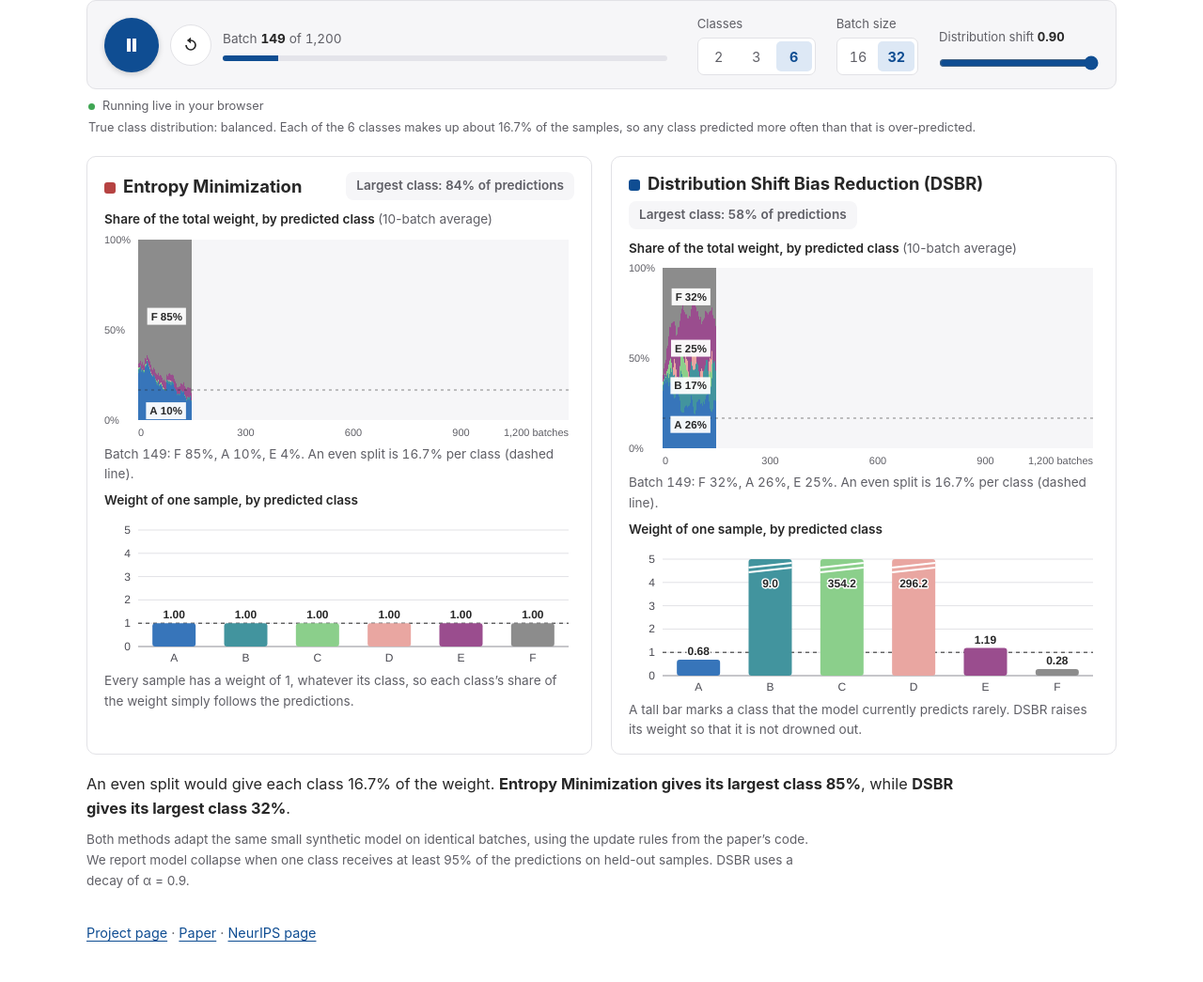
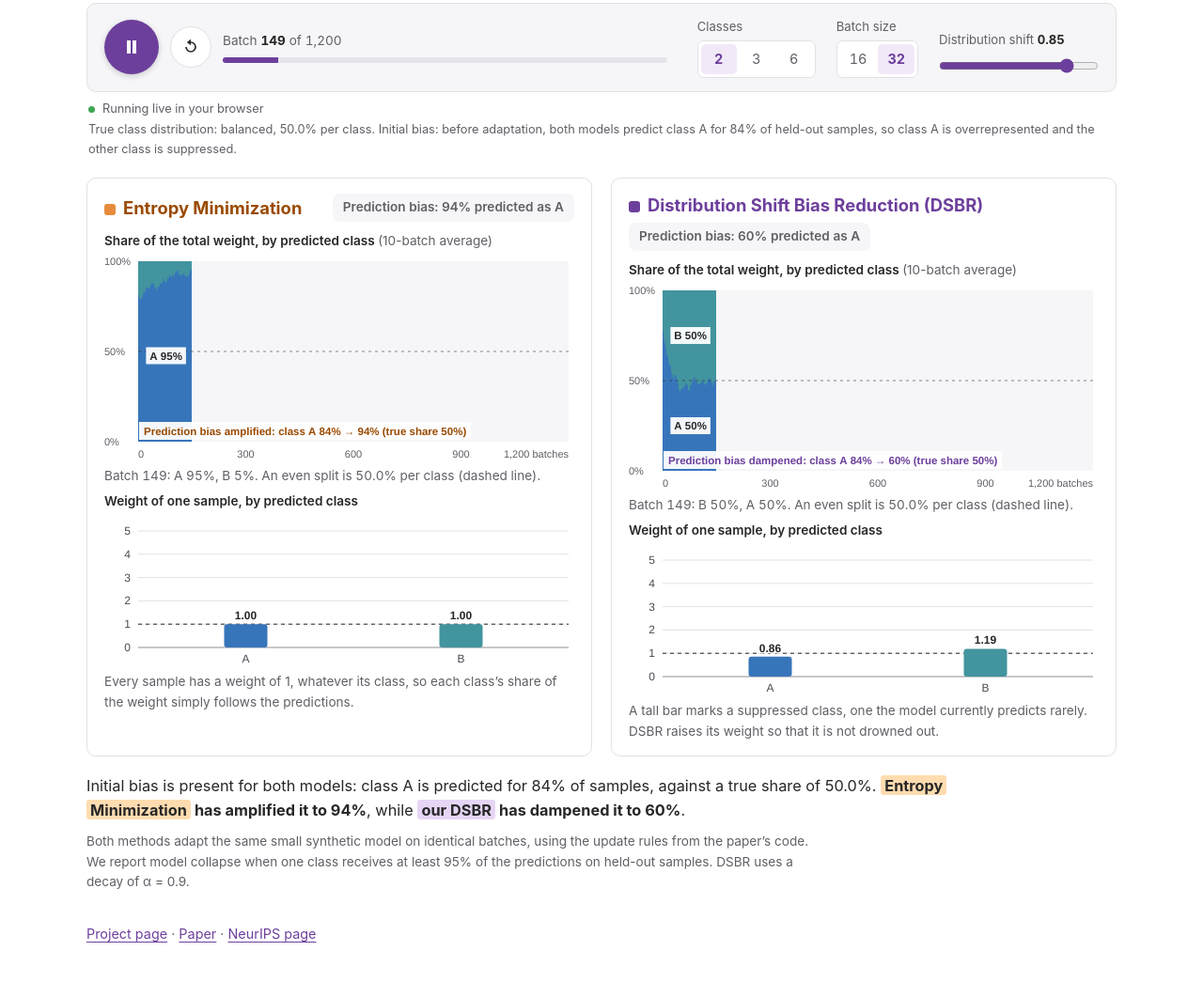
Before and after one commit to entropy-minimization-dsbr/entropy-minimization-dsbr.github.io, a plain HTML site: page demo.html in a window 1280 px wide. Shown: the part 458-1503 px from the top of the page at 94% size. Drawn offline with Linux system fonts and the light colour scheme.

Commit message:
demo edits

```diff
--- a/demo.html
+++ b/demo.html
@@ -6,10 +6,10 @@
   <meta name="color-scheme" content="only light">
   <title>Interactive Demo | DSBR</title>
   <meta name="description" content="Interactive demo for the NeurIPS 2026 Spotlight paper “Entropy Minimization without Model Collapse”: see how Entropy Minimization and DSBR weight every sample, and watch the model collapse under Entropy Minimization but not under DSBR.">
-  <link rel="stylesheet" href="demo/demo.css?v=4">
+  <link rel="stylesheet" href="demo/demo.css?v=14">
   <script defer src="demo/engine.js?v=4"></script>
   <script defer src="demo/models.js?v=4"></script>
-  <script defer src="demo/demo.js?v=4"></script>
+  <script defer src="demo/demo.js?v=13"></script>
 </head>
 <body>
   <header class="wrap masthead">
@@ -17,12 +17,12 @@
     <p class="venue"><strong>NeurIPS 2026 Spotlight Paper</strong> <span aria-hidden="true">·</span> Main Track <span aria-hidden="true">·</span> Top ~3.7%</p>
     <p class="paper-title">Entropy Minimization without Model Collapse: Mitigating Prediction Bias in Medical Imaging</p>
     <p class="authors">Tim Nielen<sup>*</sup>, Sameer Ambekar<sup>*</sup>, Johannes Kiechle, Daniel M. Lang<sup>#</sup>, Julia A. Schnabel<sup>#</sup></p>
-    <p class="contrib">* Shared first authorship &nbsp;·&nbsp; # Shared last authorship</p>
+    <p class="contrib"><sup>*</sup>Shared first authorship &nbsp;·&nbsp; <sup>#</sup>Shared last authorship</p>
   </header>
 
   <main class="wrap">
     <h1>How our method treats every sample during unsupervised adaptation</h1>
-    <p class="lede">Each band is one predicted class, and its height shows that class’s share of the total weight in each batch. Entropy Minimization gives every sample the same weight, so the most frequently predicted class takes over the update until the model collapses. DSBR divides each sample’s weight by how often its class is predicted, so every class keeps a say.</p>
+    <p class="lede">Under distribution shift, feature clusters merge and the model develops a prediction bias: it over-predicts one class although the true classes are balanced. Entropy Minimization weights every sample equally and amplifies this bias until model collapse; our DSBR reweights samples by their predicted class and dampens it.</p>
 
     <div class="console" role="group" aria-label="Demo controls">
       <div class="transport">
@@ -69,7 +69,7 @@
         <p class="readout" data-readout></p>
         <p class="axis-title">Weight of one sample, by predicted class</p>
         <svg class="weights" data-weights role="img" aria-label="Weight of one sample for each predicted class under DSBR"></svg>
-        <p class="caption">A tall bar marks a class that the model currently predicts rarely. DSBR raises its weight so that it is not drowned out.</p>
+        <p class="caption">A tall bar marks a suppressed class, one the model currently predicts rarely. DSBR raises its weight so that it is not drowned out.</p>
       </article>
     </div>
 
--- a/demo/demo.css
+++ b/demo/demo.css
@@ -6,12 +6,16 @@
   --muted: #5f5f66;
   --line: #e2e2e6;
   --soft: #f6f6f8;
-  --em: #b64342;
-  --em-tint: #f6cfcb;
-  --em-ink: #8f2f2e;
-  --ds: #0f4d92;
-  --ds-tint: #dde8f5;
-  --accent: #0f4d92;
+  /* Method colours shared with the project page: Entropy Minimization in the
+     paper figure's orange, DSBR in the site's purple. Marks are highlighter tints. */
+  --em: #e68c3b;
+  --em-tint: #fff1dc;
+  --em-ink: #9a4a00;
+  --em-mark: #ffdcb0;
+  --ds: #6d3f9c;
+  --ds-tint: #f1e9f8;
+  --ds-mark: #e6d5f5;
+  --accent: #6d3f9c;
   --mono: ui-monospace, SFMono-Regular, Menlo, Consolas, monospace;
 }
 * { box-sizing: border-box; }
@@ -42,7 +46,7 @@ h1 { margin: 36px 0 10px; padding-top: 28px; border-top: 1px solid var(--line);
 .console { display: flex; flex-wrap: wrap; align-items: center; justify-content: space-between; gap: 16px 32px; padding: 14px 18px; border: 1px solid var(--line); border-radius: 10px; background: var(--soft); }
 .transport { display: flex; align-items: center; gap: 12px; flex: 1 1 320px; }
 .play { display: grid; place-items: center; flex: none; width: 58px; height: 58px; padding: 0; border: 0; border-radius: 50%; background: var(--ds); color: #fff; cursor: pointer; box-shadow: 0 2px 6px rgba(0, 0, 0, 0.18); transition: transform .12s, background .12s; }
-.play:hover { background: #0b3d75; }
+.play:hover { background: #573080; }
 .play:active { transform: scale(0.96); }
 .play svg, .restart svg { fill: currentColor; }
 .restart { display: grid; place-items: center; flex: none; width: 44px; height: 44px; padding: 0; border: 1px solid var(--line); border-radius: 50%; background: #fff; color: var(--ink); cursor: pointer; }
@@ -68,6 +72,11 @@ h1 { margin: 36px 0 10px; padding-top: 28px; border-top: 1px solid var(--line);
 .swatch { display: inline-block; width: 12px; height: 12px; margin-right: 8px; border-radius: 3px; vertical-align: -1px; }
 .swatch.em { background: var(--em); }
 .swatch.ds { background: var(--ds); }
+.panel[data-method="EM"] h2 { color: var(--em-ink); }
+.panel[data-method="DSBR"] h2 { color: var(--ds); }
+mark { padding: 0.05em 0.25em; border-radius: 3px; color: var(--ink); -webkit-box-decoration-break: clone; box-decoration-break: clone; }
+mark.em { background: var(--em-mark); }
+mark.ds { background: var(--ds-mark); }
 .cite { color: var(--muted); font-size: 0.85rem; font-weight: 400; }
 .status { margin: 0; padding: 4px 11px; border-radius: 8px; background: var(--soft); color: var(--muted); font-size: 0.85rem; font-weight: 600; font-variant-numeric: tabular-nums; }
 .status.collapsed { background: var(--em-tint); color: var(--em-ink); }
--- a/demo/demo.js
+++ b/demo/demo.js
@@ -6,7 +6,7 @@
   const L = window.DSBRLab, M = window.LAB_MODELS;
   const $ = (s, r = document) => r.querySelector(s);
   const css = (n) => getComputedStyle(document.documentElement).getPropertyValue(n).trim();
-  const C = { ink: css("--ink") || "#272727", muted: css("--muted") || "#5f5f66", line: css("--line") || "#e2e2e6", em: css("--em") || "#b64342" };
+  const C = { ink: css("--ink") || "#272727", muted: css("--muted") || "#5f5f66", line: css("--line") || "#e2e2e6", em: css("--em") || "#e68c3b", emInk: css("--em-ink") || "#9a4a00", ds: css("--ds") || "#6d3f9c" };
   // Class hues from the Nature figure palette (blue, teal, green, rose, violet, grey).
   const CLS = ["#3775ba", "#42949e", "#8bcf8b", "#e9a6a1", "#9a4d8e", "#8c8c8c"];
   const LETTER = "ABCDEF";
@@ -19,7 +19,7 @@
   const font = (px, bold) => `${bold ? "bold " : ""}${px}px Helvetica, Arial, sans-serif`;
   const M_L = 36, M_R = 6, M_T = 6, M_B = 22;
 
-  const st = { K: 6, B: 32, shift: DEFAULT_SHIFT[6], playing: !reduced, hover: null };
+  const st = { K: 2, B: 32, shift: DEFAULT_SHIFT[2], playing: !reduced, hover: null };
   const panels = ["EM", "DSBR"].map((method) => {
     const el = $(`.panel[data-method=${method}]`);
     return { method, el, stream: $("[data-stream]", el), weights: $("[data-weights]", el), status: $("[data-status]", el), readout: $("[data-readout]", el), cache: document.createElement("canvas"), bars: null, painted: 0 };
@@ -61,10 +61,12 @@
       t: 0,
       rand: L.rng(3),
       ev: L.sample(st.K, 400, st.shift, L.rng(11)).xs,
-      m: panels.map((p) => ({ ad: new L.Adapter(w, st.K, p.method, ALPHA), buf: [], hist: [], collapsedAt: null, collapsedShare: 0, collapsedClass: 0, predShare: null })),
+      m: panels.map((p) => ({ ad: new L.Adapter(w, st.K, p.method, ALPHA), buf: [], hist: [], collapsedAt: null, collapsedShare: 0, collapsedClass: 0, predShare: null, startShare: null })),
     };
-    run.m.forEach((m) => { m.predShare = predShare(m.ad); });
-    $("#truth").textContent = `True class distribution: balanced. Each of the ${st.K} classes makes up about ${pct(1 / st.K, 1)} of the samples, so any class predicted more often than that is over-predicted.`;
+    run.m.forEach((m) => { m.predShare = predShare(m.ad); m.startShare = m.predShare.slice(); });
+    const s0 = run.m[0].startShare, top0 = Math.max(...s0);
+    run.bias = { cls: s0.indexOf(top0), share: top0 };
+    $("#truth").textContent = `True class distribution: balanced, ${pct(1 / st.K, 1)} per class. Initial bias: before adaptation, both models predict class ${LETTER[run.bias.cls]} for ${pct(top0)} of held-out samples, so class ${LETTER[run.bias.cls]} is overrepresented and the ${st.K === 2 ? "other class is" : "other classes are"} suppressed.`;
     panels.forEach((p) => { p.painted = 0; p.bars = null; });
     layout();
   }
@@ -137,7 +139,19 @@
     g.textAlign = "left";
     g.strokeStyle = "rgba(39,39,39,.55)"; g.setLineDash([3, 4]); g.lineWidth = 1;
     g.beginPath(); g.moveTo(M_L, Y(1 / K)); g.lineTo(M_L + pw, Y(1 / K)); g.stroke(); g.setLineDash([]);
-    // Band labels at the current edge.
+    if (m.collapsedAt !== null) {
+      g.strokeStyle = C.em; g.lineWidth = 2; g.beginPath(); g.moveTo(X(m.collapsedAt), M_T); g.lineTo(X(m.collapsedAt), M_T + ph); g.stroke();
+    }
+    // Prediction bias: where both methods start, and where this one is now (live).
+    const c = LETTER[run.bias.cls], now = m.predShare[run.bias.cls];
+    const truth = pct(1 / st.K, 1).replace(".0%", "%"), narrow = pw < 420;
+    // Wording follows the paper: initial bias, amplified, dampened, bias vanishes.
+    const verb = Math.abs(now - 1 / st.K) <= 0.03 ? "Bias vanishes" : now > run.bias.share ? "Prediction bias amplified" : "Prediction bias dampened";
+    const biasText = run.t === 0
+      ? (narrow ? `Initial bias: class ${c} at ${pct(run.bias.share)} (true ${truth})` : `Initial bias: class ${c} predicted for ${pct(run.bias.share)} of samples (true share ${truth})`)
+      : (narrow ? `${verb.replace("Prediction bias ", "Bias ")}: ${c} ${pct(run.bias.share)} → ${pct(now)}` : `${verb}: class ${c} ${pct(run.bias.share)} → ${pct(now)} (true share ${truth})`);
+    const start = pill(g, biasText, M_L + 6, M_T + ph - 8, "rgba(255,255,255,.94)", p.method === "EM" ? C.emInk : C.ds, M_L + pw);
+    // Band labels at the current edge, kept clear of the initial-bias label.
     const h = m.hist;
     if (h.length) {
       const last = h[h.length - 1];
@@ -146,7 +160,9 @@
       last.forEach((v, k) => {
         if (v > 0.09) {
           const txt = `${LETTER[k]} ${pct(v)}`, tw = g.measureText(txt).width;
-          const tx = Math.min(Math.max(M_L + 4, X(h.length) - tw - 10), M_L + pw - tw - 8), ty = Y(cum + v / 2);
+          const ty = Y(cum + v / 2);
+          let tx = Math.min(Math.max(M_L + 4, X(h.length) - tw - 10), M_L + pw - tw - 8);
+          if (ty + 9 > start.y0 && ty - 9 < start.y1 && tx < start.x1 + 6) tx = start.x1 + 8;
           g.fillStyle = "rgba(255,255,255,.94)"; g.fillRect(tx - 4, ty - 9, tw + 8, 18);
           g.fillStyle = C.ink; g.fillText(txt, tx, ty + 4);
         }
@@ -156,10 +172,9 @@
     // Collapse marker.
     if (m.collapsedAt !== null) {
       const x = X(m.collapsedAt), label = `Model collapsed at batch ${m.collapsedAt}`;
-      g.strokeStyle = C.em; g.lineWidth = 2; g.beginPath(); g.moveTo(x, M_T); g.lineTo(x, M_T + ph); g.stroke();
       g.font = font(12, true);
       const tw = g.measureText(label).width, lx = Math.max(M_L + 4, Math.min(x + 6, M_L + pw - tw - 12));
-      g.fillStyle = C.em; g.fillRect(lx - 5, M_T + 6, tw + 10, 20);
+      g.fillStyle = C.emInk; g.fillRect(lx - 5, M_T + 6, tw + 10, 20);
       g.fillStyle = "#ffffff"; g.fillText(label, lx, M_T + 20);
     }
     // Hover crosshair and readout.
@@ -173,6 +188,14 @@
       const top = h[i].map((v, k) => [v, k]).sort((a, b) => b[0] - a[0]).slice(0, 3);
       p.readout.textContent = `Batch ${(i + 1).toLocaleString()}: ${top.map(([v, k]) => `${LETTER[k]} ${pct(v)}`).join(", ")}. ${even}`;
     } else p.readout.textContent = even;
+  }
+
+  function pill(g, txt, x, y, bg, fg, maxX) {
+    g.font = font(11.5, true);
+    const tw = g.measureText(txt).width, lx = Math.max(M_L + 4, Math.min(x, maxX - tw - 10));
+    g.fillStyle = bg; g.fillRect(lx - 5, y - 13, tw + 10, 19);
+    g.fillStyle = fg; g.fillText(txt, lx, y + 1);
+    return { x0: lx - 5, x1: lx + tw + 5, y0: y - 13, y1: y + 6 };
   }
 
   /* ---------- Weight chart: fixed 0 to 5 axis, built once, then updated ---------- */
@@ -214,7 +237,7 @@
   }
 
   function drawStatus(p, m) {
-    const s = p.status, top = Math.max(...m.predShare);
+    const s = p.status;
     if (m.collapsedAt !== null) {
       s.className = "status collapsed";
       s.textContent = `Model collapsed at batch ${m.collapsedAt}: ${pct(m.collapsedShare)} predicted as ${LETTER[m.collapsedClass]}`;
@@ -223,7 +246,7 @@
       s.textContent = `No model collapse in ${N.toLocaleString()} batches`;
     } else {
       s.className = "status";
-      s.textContent = `Largest class: ${pct(top)} of predictions`;
+      s.textContent = `Prediction bias: ${pct(m.predShare[run.bias.cls])} predicted as ${LETTER[run.bias.cls]}`;
     }
   }
 
@@ -233,15 +256,28 @@
     $("#progress-fill").style.width = `${(run.t / N) * 100}%`;
     const [e, d] = run.m, insight = $("#insight");
     insight.textContent = "";
-    const add = (txt, b) => { const n = document.createElement(b ? "b" : "span"); n.textContent = txt; insight.appendChild(n); };
-    if (!e.hist.length) { add("Press play to start the adaptation."); return; }
-    const le = e.hist[e.hist.length - 1], ld = d.hist[d.hist.length - 1];
-    add(`An even split would give each class ${pct(1 / st.K, 1)} of the weight. `);
-    add(`Entropy Minimization gives its largest class ${pct(Math.max(...le))}`, true);
+    // Method names are marked like a highlighter: orange for Entropy Minimization, purple for DSBR.
+    const add = (txt, b) => {
+      const n = document.createElement(b ? "b" : "span");
+      txt.split(/(Entropy Minimization|our DSBR|DSBR)/).forEach((part) => {
+        if (!part) return;
+        if (part === "Entropy Minimization" || /DSBR$/.test(part)) {
+          const mk = document.createElement("mark");
+          mk.className = part === "Entropy Minimization" ? "em" : "ds";
+          mk.textContent = part;
+          n.appendChild(mk);
+        } else n.appendChild(document.createTextNode(part));
+      });
+      insight.appendChild(n);
+    };
+    if (!e.hist.length) { add(`Initial bias is present for both models: class ${LETTER[run.bias.cls]} is predicted for ${pct(run.bias.share)} of samples, against a true share of ${pct(1 / st.K, 1)}. Press play to start the adaptation.`); return; }
+    const c = LETTER[run.bias.cls], start = pct(run.bias.share), en = e.predShare[run.bias.cls], dn = d.predShare[run.bias.cls];
+    add(`Initial bias is present for both models: class ${c} is predicted for ${start} of samples, against a true share of ${pct(1 / st.K, 1)}. `);
+    add(`Entropy Minimization has ${en >= run.bias.share ? "amplified" : "changed"} it to ${pct(en)}`, true);
     add(", while ");
-    add(`DSBR gives its largest class ${pct(Math.max(...ld))}`, true);
+    add(`our DSBR has ${dn <= run.bias.share ? "dampened" : "changed"} it to ${pct(dn)}`, true);
     add(".");
-    if (e.collapsedAt !== null && d.collapsedAt === null) add(" The model collapsed under Entropy Minimization but not under DSBR.");
+    if (e.collapsedAt !== null && d.collapsedAt === null) add(" The model collapsed under Entropy Minimization but not under our DSBR.");
   }
   // Full redraw after a reset or resize; cached bands are repainted from history.
   function layout() {
```
Also changed, not shown: index.html (+2 -2 lines).
